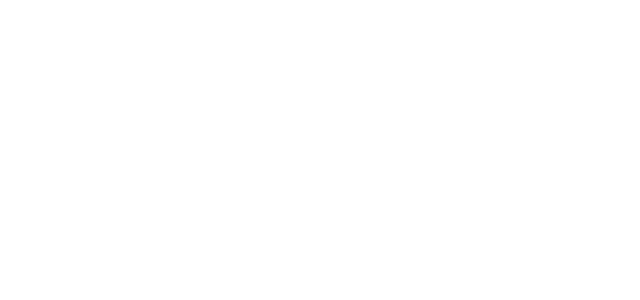
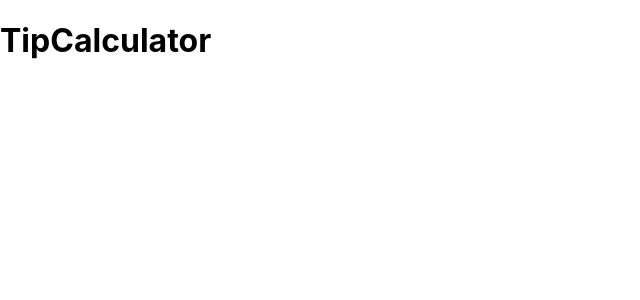
Before and after one commit to miro-junker/szn-tip-calculator, a React (Create React App) app: page / in a window 1280 px wide. Shown: the top 300 px of the page, without its empty margins (0-640 px from the left). Built offline with nearby package versions, Linux system fonts and the light colour scheme.

Commit message:
Add calculator component

```diff
--- a/src/App.tsx
+++ b/src/App.tsx
@@ -1,8 +1,11 @@
 import React from 'react';
+import TipCalculator from './TipCalculator/TipCalculator';
 
 function App() {
   return (
-    <div className="App"></div>
+    <div className="App">
+      <TipCalculator />
+    </div>
   );
 }
 
--- /dev/null
+++ b/src/TipCalculator/TipCalculator.module.css
@@ -0,0 +1,3 @@
+.root {
+
+}
--- /dev/null
+++ b/src/TipCalculator/TipCalculator.tsx
@@ -0,0 +1,12 @@
+import React from 'react';
+import styles from './TipCalculator.module.css';
+
+const TipCalculator: React.FC = () => {
+  return (
+    <div className={styles.root}>
+      <h1>TipCalculator</h1>
+    </div>
+  );
+}
+
+export default TipCalculator
```
